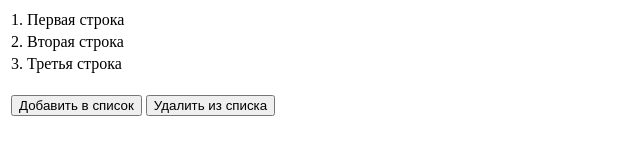
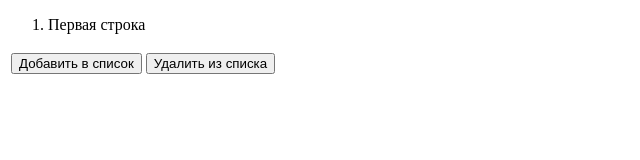
Before and after one commit to BKS77/BKS77.github.io, a plain HTML site: page jc/index.html in a window 1280 px wide. Shown: the whole page, without its empty margins (0-640 px from the left). Drawn offline with Linux system fonts and the light colour scheme.

Commit message:
фиксация

```diff
--- a/jc/index.html
+++ b/jc/index.html
@@ -1,30 +1,23 @@
 <!DOCTYPE html>
 <html lang="en">
+
 <head>
-    <script type="text/javascript" src="/jc/script.js"></script>
+	<script type="text/javascript" src="./script.js"></script>
 </head>
+
 <body>
-    <table>
-    <tr>
-        <td>1.</td>
-        <td>Первая строка</td>
-    </tr>
-    <tr>
-        <td>2.</td>
-        <td>Вторая строка</td>
-    </tr>
-    <tr>
-        <td>3.</td>
-        <td>Третья строка</td>
-    </tr>
-    </table>
+	<ol id="spisokst">
+		<li id="LI">Первая строка</li>
+	</ol>
 	<table>
 		<td>
-            <input type="button" onClick="javascript:addLi();" name="add" value="Добавить в список"></td>
+			<input type="button" onclick="addLi()" value="Добавить в список">
+		</td>
 		</td>
 		<td>
-            <p><input type="button" value="Удалить из списка"></p>
+			<input type="button" onclick="deleteLi()" value="Удалить из списка">
 		</td>
 	</table>
 </body>
+
 </html>
--- a/jc/script.js
+++ b/jc/script.js
@@ -1,6 +1,8 @@
-function addli() {
+function addLi()
+{
     var stroka = prompt("Введите название строки:", "");
-    if (stroka){
+	if (stroka)
+	{
         var ol = document.getElementById("spisokst");
         var li = document.createElement("LI");
         ol.appendChild(li);
@@ -8,13 +10,10 @@ function addli() {
         li.appendChild(text);
     }
 }
-function deleteLi() {
+function deleteLi()
+{
     var ol = document.getElementById("spisokst");
     var lastLi = ol.lastChild;
-    while (lastLi && lastLi.nodeType != 1){
-        lastLi = lastLi.previousSibling;
-    }
-    if (lastLi){
-                lastLi.parentNode.removeChild(lastLi);
-            }
-    }
+    while (lastLi && lastLi.nodeType != 1) { lastLi = lastLi.previousSibling; }
+    if (lastLi){ lastLi.parentNode.removeChild(lastLi); }
+}
```
Lines whose indentation alone changed are shown as unchanged.
